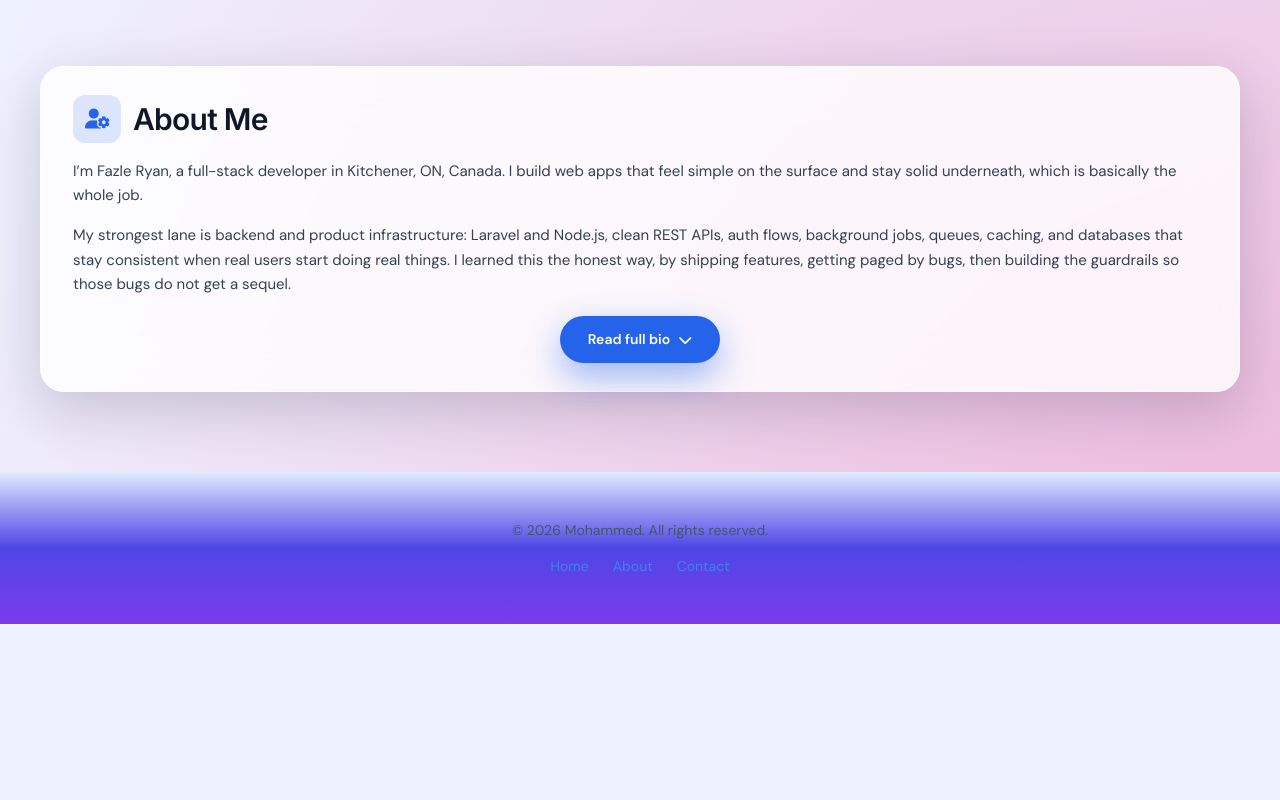
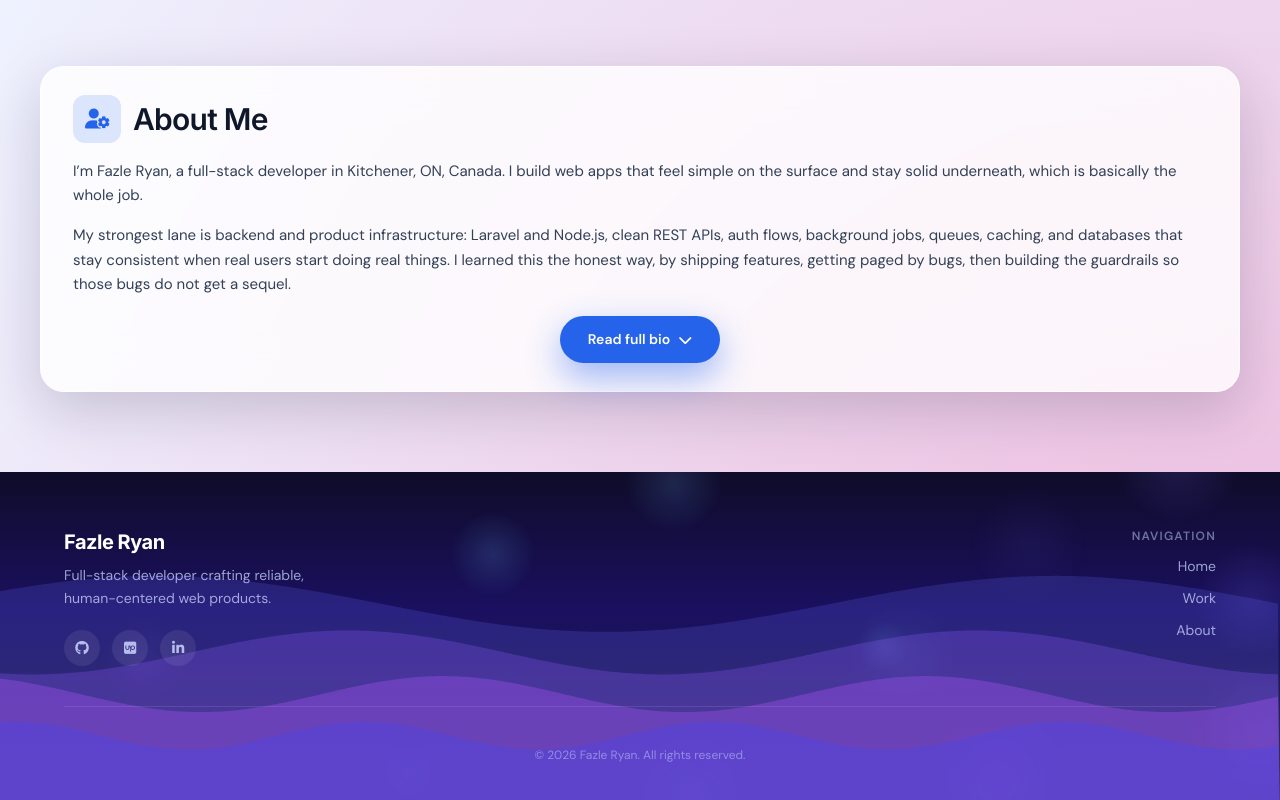
Before and after one commit to ryan7998/fazleryan.com_v3, a Nuxt app: page / in a window 1280 px wide. Shown: the part 1632-2432 px from the top of the page. Before the commit the page ends 2256 px from the top, so only its background shows below. Built offline with nearby package versions, Linux system fonts and the light colour scheme.

Commit message:
Enhance AboutMeSection and TheFooter components: remove redundant text from AboutMeSection for clarity, and redesign TheFooter with a new layout, animated canvas background, and updated social links for improved aesthetics and functionality.

```diff
--- a/components/AboutMeSection.vue
+++ b/components/AboutMeSection.vue
@@ -53,12 +53,6 @@ const showFullAbout = ref(false)
                 dashboard is where messy systems go to become understandable.
               </p>
               <p>
-                I’ve built a crawler platform with Playwright, real-time progress updates, queue-driven workers, and
-                structured extraction, because copy-paste is not a data strategy and neither is “run it again and hope.”
-                I’m comfortable with integrations too, like Stripe billing, third-party APIs, and the unglamorous parts
-                like webhooks, retries, and idempotency.
-              </p>
-              <p>
                 I use AI tools daily to move faster, but I do not ship AI spaghetti. I use them like power tools: great
                 for acceleration, dangerous without measurements. I still review, refactor, and test like a grown-up.
               </p>
--- a/components/TheFooter.vue
+++ b/components/TheFooter.vue
@@ -1,26 +1,122 @@
 <script setup>
+const { canvasRef } = useCanvasWaves({
+  orbs: {
+    count: 14,
+    hues: [245, 260, 280, 210],
+    minR: 25, maxR: 80,
+    minOpacity: 0.05, maxOpacity: 0.18,
+    maxSpeed: 0.35,
+  },
+  waves: [
+    { amp: 28, freq: 0.007, speed: 0.012, phase: 0,   yRatio: 0.38, color: 'rgba(99,  102, 241, 0.22)' },
+    { amp: 22, freq: 0.010, speed: 0.018, phase: 2.1, yRatio: 0.52, color: 'rgba(139,  92, 246, 0.28)' },
+    { amp: 18, freq: 0.013, speed: 0.024, phase: 4.3, yRatio: 0.64, color: 'rgba(168,  85, 247, 0.35)' },
+    { amp: 14, freq: 0.018, speed: 0.030, phase: 1.7, yRatio: 0.76, color: 'rgba(79,   70, 229, 0.45)' },
+  ],
+})
 </script>
 
 <template>
-  <footer
-    class="relative overflow-hidden px-6 py-12 text-[var(--text-secondary)]"
-    style="background: var(--footer-gradient);"
-  >
-    <div class="relative z-10 mx-auto max-w-[1200px]">
-      <p class="text-center text-sm">
-        © {{ new Date().getFullYear() }} Mohammed. All rights reserved.
+  <footer class="relative overflow-hidden" style="background: linear-gradient(180deg, #0f0c29 0%, #1a1060 40%, #24243e 100%); min-height: 280px;">
+    <!-- JS canvas: waves + orbs -->
+    <canvas ref="canvasRef" class="absolute inset-0 h-full w-full" aria-hidden="true" />
+
+    <!-- Content layer -->
+    <div class="relative z-10 mx-auto flex max-w-[1200px] flex-col gap-10 px-6 py-14">
+
+      <!-- Top row: brand + nav + social -->
+      <div class="flex flex-col gap-8 md:flex-row md:items-start md:justify-between">
+
+        <!-- Brand -->
+        <div class="space-y-2">
+          <p class="font-heading text-xl font-bold text-white tracking-tight">
+            Fazle Ryan
+          </p>
+          <p class="max-w-[320px] text-sm leading-relaxed" style="color: rgba(203,213,255,0.75);">
+            Full-stack developer crafting reliable,<br>human-centered web products.
+          </p>
+
+          <!-- Social icons -->
+          <div class="flex gap-3 pt-3" aria-label="Social links">
+            <a
+              href="https://github.com/ryan7998"
+              target="_blank"
+              rel="noopener noreferrer"
+              aria-label="GitHub"
+              class="flex h-9 w-9 items-center justify-center rounded-full transition"
+              style="background: rgba(255,255,255,0.08); color: rgba(203,213,255,0.85);"
+              onmouseenter="this.style.background='rgba(255,255,255,0.18)'"
+              onmouseleave="this.style.background='rgba(255,255,255,0.08)'"
+            >
+              <i class="fa-brands fa-github text-sm" aria-hidden="true"></i>
+            </a>
+            <a
+              href="https://www.upwork.com/freelancers/fazleryan"
+              target="_blank"
+              rel="noopener noreferrer"
+              aria-label="Upwork"
+              class="flex h-9 w-9 items-center justify-center rounded-full transition"
+              style="background: rgba(255,255,255,0.08); color: rgba(203,213,255,0.85);"
+              onmouseenter="this.style.background='rgba(255,255,255,0.18)'"
+              onmouseleave="this.style.background='rgba(255,255,255,0.08)'"
+            >
+              <i class="fa-brands fa-upwork text-sm" aria-hidden="true"></i>
+            </a>
+            <a
+              href="https://www.linkedin.com/in/fazleryan"
+              target="_blank"
+              rel="noopener noreferrer"
+              aria-label="LinkedIn"
+              class="flex h-9 w-9 items-center justify-center rounded-full transition"
+              style="background: rgba(255,255,255,0.08); color: rgba(203,213,255,0.85);"
+              onmouseenter="this.style.background='rgba(255,255,255,0.18)'"
+              onmouseleave="this.style.background='rgba(255,255,255,0.08)'"
+            >
+              <i class="fa-brands fa-linkedin-in text-sm" aria-hidden="true"></i>
+            </a>
+          </div>
+        </div>
+
+        <!-- Nav links -->
+        <nav class="flex flex-col gap-3 text-sm md:items-end" aria-label="Footer navigation">
+          <p class="text-xs font-semibold uppercase tracking-widest" style="color: rgba(203,213,255,0.5);">Navigation</p>
+          <NuxtLink
+            to="/"
+            class="no-underline transition hover:opacity-100"
+            style="color: rgba(203,213,255,0.75);"
+            onmouseenter="this.style.color='#ffffff'"
+            onmouseleave="this.style.color='rgba(203,213,255,0.75)'"
+          >
+            Home
+          </NuxtLink>
+          <NuxtLink
+            to="/#product"
+            class="no-underline transition"
+            style="color: rgba(203,213,255,0.75);"
+            onmouseenter="this.style.color='#ffffff'"
+            onmouseleave="this.style.color='rgba(203,213,255,0.75)'"
+          >
+            Work
+          </NuxtLink>
+          <NuxtLink
+            to="/#about-me-heading"
+            class="no-underline transition"
+            style="color: rgba(203,213,255,0.75);"
+            onmouseenter="this.style.color='#ffffff'"
+            onmouseleave="this.style.color='rgba(203,213,255,0.75)'"
+          >
+            About
+          </NuxtLink>
+        </nav>
+      </div>
+
+      <!-- Divider -->
+      <div class="border-t" style="border-color: rgba(255,255,255,0.1);"></div>
+
+      <!-- Copyright -->
+      <p class="text-center text-xs" style="color: rgba(203,213,255,0.5);">
+        © {{ new Date().getFullYear() }} Fazle Ryan. All rights reserved.
       </p>
-      <nav class="mt-4 flex justify-center gap-6" aria-label="Footer links">
-        <NuxtLink to="/" class="text-sm text-[var(--soft-blue)] no-underline transition hover:underline focus-visible:outline focus-visible:ring-2 focus-visible:ring-[var(--accent)] focus-visible:ring-offset-2 focus-visible:ring-offset-transparent">
-          Home
-        </NuxtLink>
-        <NuxtLink to="/#about" class="text-sm text-[var(--soft-blue)] no-underline transition hover:underline focus-visible:outline focus-visible:ring-2 focus-visible:ring-[var(--accent)] focus-visible:ring-offset-2 focus-visible:ring-offset-transparent">
-          About
-        </NuxtLink>
-        <NuxtLink to="/#contact" class="text-sm text-[var(--soft-blue)] no-underline transition hover:underline focus-visible:outline focus-visible:ring-2 focus-visible:ring-[var(--accent)] focus-visible:ring-offset-2 focus-visible:ring-offset-transparent">
-          Contact
-        </NuxtLink>
-      </nav>
     </div>
   </footer>
 </template>
--- a/components/TheHero.vue
+++ b/components/TheHero.vue
@@ -2,6 +2,23 @@
 const { containerRef, onMouseMove, onMouseLeave, style } = useMouseTilt({
   tiltAmount: 3,
   cssPrefix: 'hero',
+})
+
+// Subtle animated orbs + bottom waves — sit behind the banner image on desktop,
+// and provide the full animated background on mobile where no image is shown.
+const { canvasRef: waveCanvasRef } = useCanvasWaves({
+  orbs: {
+    count: 10,
+    hues: [245, 260, 280, 220],
+    minR: 40, maxR: 120,
+    minOpacity: 0.2, maxOpacity: 0.5,
+    maxSpeed: 0.25,
+  },
+  waves: [
+    { amp: 22, freq: 0.007, speed: 0.010, phase: 0,   yRatio: 0.55, color: 'rgba(99,  102, 241, 0.12)' },
+    { amp: 18, freq: 0.011, speed: 0.016, phase: 1.8, yRatio: 0.68, color: 'rgba(139,  92, 246, 0.16)' },
+    { amp: 14, freq: 0.015, speed: 0.022, phase: 3.5, yRatio: 0.80, color: 'rgba(168,  85, 247, 0.20)' },
+  ],
 })
 
 const heroPills = [
@@ -27,6 +44,12 @@ const heroPills = [
     <div
       class="hero-banner-bg absolute inset-0 hidden bg-no-repeat md:block"
       style="background-image: url('/hero-banner.png');"
+    />
+    <!-- Animated canvas: orbs + waves (always present; image sits on top on desktop) -->
+    <canvas
+      ref="waveCanvasRef"
+      class="absolute inset-0 h-full w-full pointer-events-none"
+      aria-hidden="true"
     />
     <!-- Overlay for text readability (desktop) -->
     <div
--- /dev/null
+++ b/composables/useCanvasWaves.ts
@@ -0,0 +1,136 @@
+import { ref, onMounted, onUnmounted } from 'vue'
+
+export interface WaveConfig {
+  /** Vertical height of the sine oscillation in px */
+  amp?: number
+  /** Horizontal frequency of the wave */
+  freq?: number
+  /** How fast the phase advances per frame */
+  speed?: number
+  /** Starting phase offset (radians) — staggers waves so they don't all peak together */
+  phase?: number
+  /** 0–1: vertical position in the canvas where the wave baseline sits */
+  yRatio?: number
+  color: string
+}
+
+export interface OrbConfig {
+  count?: number
+  /** Array of HSL hue values to pick from randomly */
+  hues?: number[]
+  minR?: number
+  maxR?: number
+  minOpacity?: number
+  maxOpacity?: number
+  /** Max absolute speed in px/frame */
+  maxSpeed?: number
+}
+
+export interface UseCanvasWavesOptions {
+  waves?: WaveConfig[]
+  orbs?: OrbConfig
+}
+
+export function useCanvasWaves(options: UseCanvasWavesOptions = {}) {
+  const canvasRef = ref<HTMLCanvasElement | null>(null)
+  let animationId: number | null = null
+  let resizeCleanup: (() => void) | null = null
+
+  onMounted(() => {
+    const canvas = canvasRef.value
+    if (!canvas) return
+    const ctx = canvas.getContext('2d')!
+
+    function resize() {
+      const el = canvasRef.value
+      if (!el) return
+      el.width = el.offsetWidth
+      el.height = el.offsetHeight
+    }
+    resize()
+    window.addEventListener('resize', resize)
+    resizeCleanup = () => window.removeEventListener('resize', resize)
+
+    // --- Orbs ---
+    const orbCfg = options.orbs ?? {}
+    const orbCount    = orbCfg.count      ?? 14
+    const orbHues     = orbCfg.hues       ?? [245, 260, 280, 210]
+    const orbMinR     = orbCfg.minR       ?? 25
+    const orbMaxR     = orbCfg.maxR       ?? 80
+    const orbMinOp    = orbCfg.minOpacity ?? 0.05
+    const orbMaxOp    = orbCfg.maxOpacity ?? 0.18
+    const orbSpeed    = orbCfg.maxSpeed   ?? 0.35
+
+    const orbs = Array.from({ length: orbCount }, () => ({
+      x:       Math.random() * canvas.width,
+      y:       Math.random() * canvas.height,
+      r:       Math.random() * (orbMaxR - orbMinR) + orbMinR,
+      vx:      (Math.random() - 0.5) * orbSpeed * 2,
+      vy:      (Math.random() - 0.5) * orbSpeed * 2,
+      opacity: Math.random() * (orbMaxOp - orbMinOp) + orbMinOp,
+      hue:     orbHues[Math.floor(Math.random() * orbHues.length)]!,
+    }))
+
+    // --- Waves ---
+    type ResolvedWave = Required<WaveConfig>
+    const waveCfgs: ResolvedWave[] = (options.waves ?? []).map(w => ({
+      amp:    w.amp    ?? 25,
+      freq:   w.freq   ?? 0.010,
+      speed:  w.speed  ?? 0.020,
+      phase:  w.phase  ?? 0,
+      yRatio: w.yRatio ?? 0.5,
+      color:  w.color,
+    }))
+
+    // --- Animation loop ---
+    function draw() {
+      const W = canvas.width
+      const H = canvas.height
+      ctx.clearRect(0, 0, W, H)
+
+      // Orbs
+      for (const o of orbs) {
+        o.x += o.vx
+        o.y += o.vy
+        if (o.x < -o.r)    o.x = W + o.r
+        if (o.x > W + o.r) o.x = -o.r
+        if (o.y < -o.r)    o.y = H + o.r
+        if (o.y > H + o.r) o.y = -o.r
+
+        const g = ctx.createRadialGradient(o.x, o.y, 0, o.x, o.y, o.r)
+        g.addColorStop(0, `hsla(${o.hue}, 85%, 68%, ${o.opacity})`)
+        g.addColorStop(1, `hsla(${o.hue}, 85%, 68%, 0)`)
+        ctx.beginPath()
+        ctx.arc(o.x, o.y, o.r, 0, Math.PI * 2)
+        ctx.fillStyle = g
+        ctx.fill()
+      }
+
+      // Waves (filled from baseline down to canvas bottom)
+      for (const w of waveCfgs) {
+        w.phase += w.speed
+        const baseY = H * w.yRatio
+        ctx.beginPath()
+        ctx.moveTo(0, H)
+        for (let x = 0; x <= W; x += 3) {
+          ctx.lineTo(x, baseY + Math.sin(x * w.freq + w.phase) * w.amp)
+        }
+        ctx.lineTo(W, H)
+        ctx.closePath()
+        ctx.fillStyle = w.color
+        ctx.fill()
+      }
+
+      animationId = requestAnimationFrame(draw)
+    }
+
+    draw()
+  })
+
+  onUnmounted(() => {
+    if (animationId !== null) cancelAnimationFrame(animationId)
+    resizeCleanup?.()
+  })
+
+  return { canvasRef }
+}
```
Also changed, not shown: public/hero-banner.png, public/hero-banner_bk.png (deleted).
